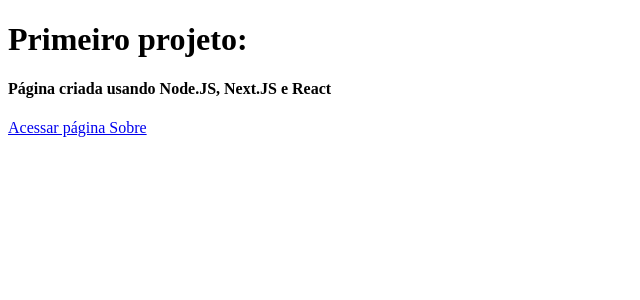
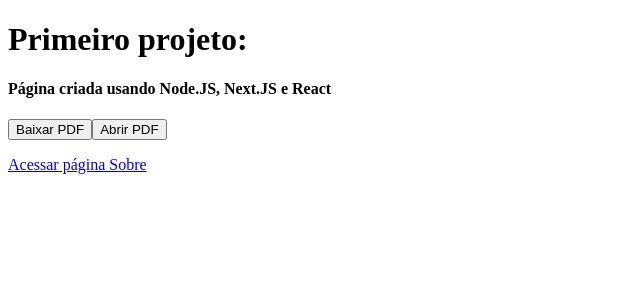
Before and after one commit to ronerds/ronerds, a Next.js app: page / in a window 1280 px wide. Shown: the top 300 px of the page, without its empty margins (0-640 px from the left). Built offline with nearby package versions, Linux system fonts and the light colour scheme.

Commit message:
Criando página Sobre e Link para abrir e baixar PDF

```diff
--- a/pages/index.js
+++ b/pages/index.js
@@ -1,12 +1,27 @@
+import React from "react";
 import Link from "next/link";
+
 function Home() {
+  const handleDownloadPDF = () => {
+    const link = document.createElement("a");
+    link.href = "/pcii.pdf";
+    link.download = "pcii.pdf";
+    link.click();
+  };
+
+  const handleOpenPDF = () => {
+    window.open("/PCII.pdf", "_blank");
+  };
+
   return (
     <div>
       <h1>Primeiro projeto:</h1>
       <h4>Página criada usando Node.JS, Next.JS e React</h4>
-      <Link href="/sobre.js">
-        <a>Acessar página Sobre</a>
-      </Link>
+      <button onClick={handleDownloadPDF}>Baixar PDF</button>
+      <button onClick={handleOpenPDF}>Abrir PDF</button>
+      <p>
+        <Link href="/sobre">Acessar página Sobre</Link>
+      </p>
     </div>
   );
 }
```
Also changed, not shown: pages/sobre.js (+5 -5 lines), 1 other file (tests, documents, lock files or other folders).
